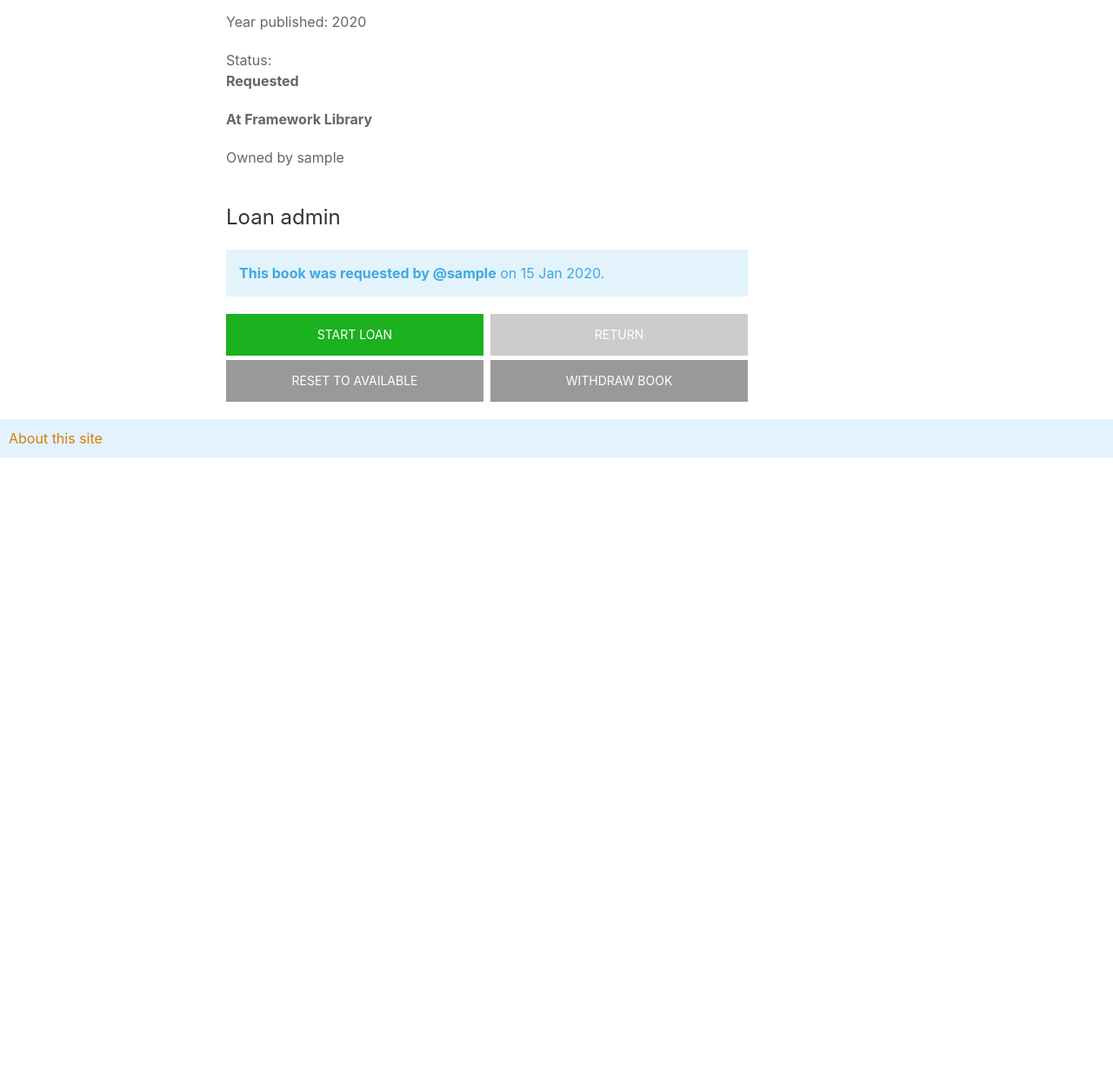
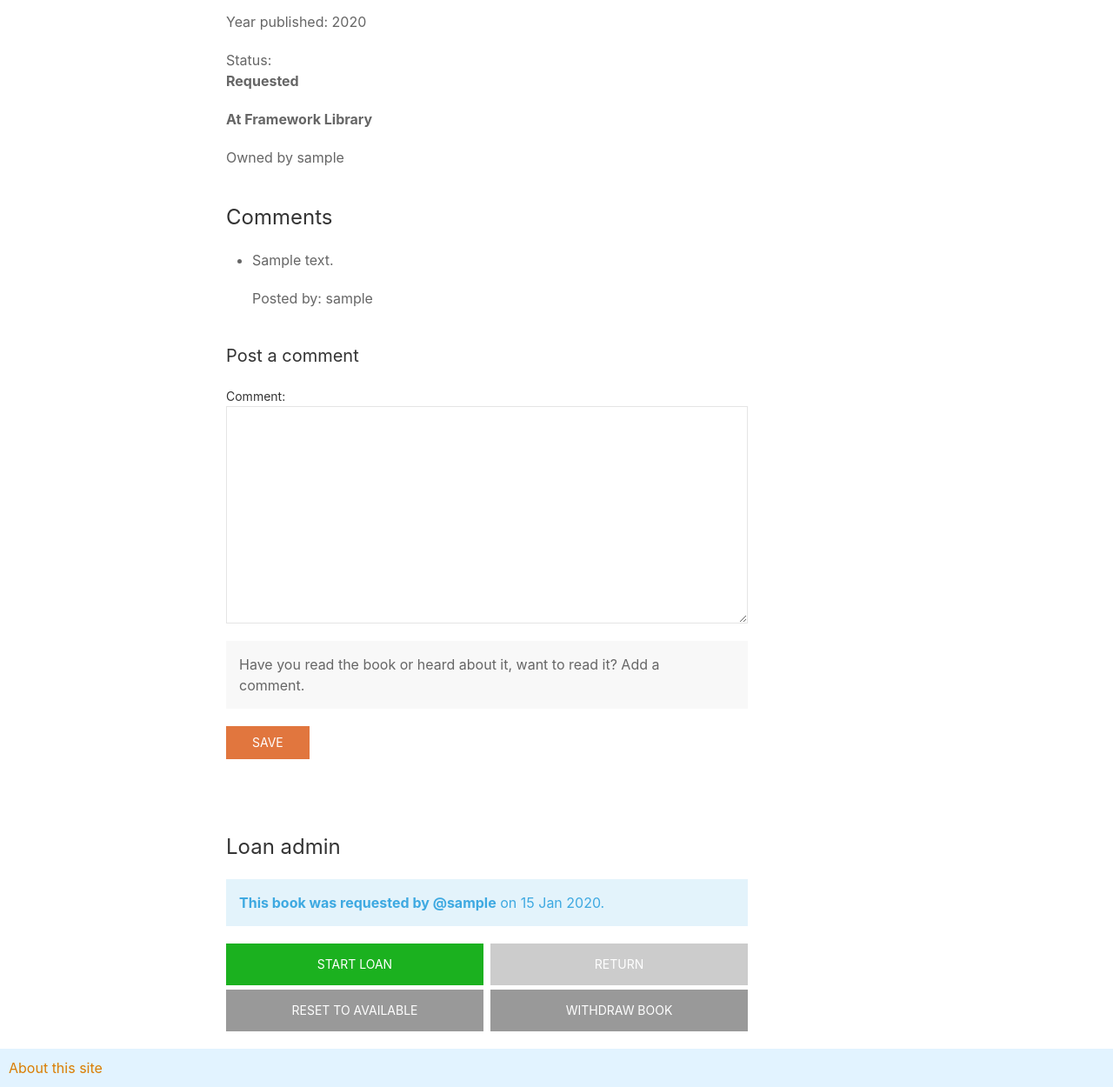
Before and after one commit to CodeHubOrg/bookxchange, a Django app: page /books/1/ in a window 1280 px wide. Shown: the part 744-1994 px from the top of the page at 87% size. Before the commit the page ends 1270 px from the top, so only its background shows below. Run offline with Django 3.2, Linux system fonts and the light colour scheme; a user stored in the database is signed in; tables that the repository leaves empty hold one stand-in row (values such as "Sample post"); grey boxes marked "Sample" are stand-in pictures.

Commit message:
add comments section to book detail page, logged in users can post comments

```diff
--- a/books/forms.py
+++ b/books/forms.py
@@ -7,7 +7,7 @@ from PIL import Image
 from django.conf import settings
 from django.core.files.uploadedfile import InMemoryUploadedFile
 from django import forms
-from .models import Book
+from .models import Book, Comment
 
 
 class PostBookForm(forms.ModelForm):
@@ -142,3 +142,15 @@ class PostBookForm(forms.ModelForm):
 
 class InvalidExtension(Exception):
     """Raise for invalid image extension"""
+
+
+class PostCommentForm(forms.ModelForm):
+
+    class Meta:
+        model = Comment
+        fields = (
+            "comment",
+        )
+        widgets = {
+            "comment": forms.Textarea(attrs={"class": "uk-textarea"})
+        }
--- a/books/models.py
+++ b/books/models.py
@@ -190,3 +190,16 @@ class BookHolder(models.Model):
     date_requested = models.DateTimeField(blank=True, null=True)
     date_borrowed = models.DateTimeField(blank=True, null=True)
     date_returned = models.DateTimeField(blank=True, null=True)
+
+class Comment(models.Model):
+    comment = models.TextField(
+        max_length=1000,
+        help_text="Have you read the book or heard about it, want to read it? Add a comment.",
+        null=True,
+    )
+    # @TODO decide what to do when a user is deleted; could have a 'former member' user?
+    # what when a book is deleted?
+    comment_author = models.ForeignKey(get_user_model(), on_delete=models.CASCADE)
+    comment_book = models.ForeignKey(Book, on_delete=models.CASCADE)
+    published_date = models.DateTimeField(blank=True, null=True)
+    last_updated = models.DateTimeField(auto_now_add=True, null=True)
--- a/books/urls.py
+++ b/books/urls.py
@@ -47,6 +47,7 @@ urlpatterns = [
         name="book_interest",
     ),
     path("<int:pk>/success", views.BookEmailSuccess.as_view(), name="email_success"),
+    path("<int:pk>/success_comment", views.BookCommentSuccess.as_view(), name="comment_success"),
     path("search", views.BookSearchResultsView.as_view(), name="search_results"),
     path("<int:pk>/", views.BookDetailView.as_view(), name="book_detail"),
     path(
--- a/books/views.py
+++ b/books/views.py
@@ -10,8 +10,8 @@ from django.utils.decorators import method_decorator
 from django.db.models import Q
 
 from bookx.context_processors import books_action
-from .models import Book, Category, LoanStatus
-from .forms import PostBookForm  # , RequestBookForm
+from .models import Book, Category, Comment, LoanStatus
+from .forms import PostBookForm, PostCommentForm  # , RequestBookForm
 from .notifications import (
     notify_owner_of_request,
     notify_of_loan_or_return,
@@ -106,10 +106,28 @@ class BookSuperCategoryView(BookCategoryView):
 
 class BookDetailView(TemplateView):
     template_name = "books/book_detail.html"
+    form_class = PostCommentForm
 
     def get(self, request, pk):
+        form = self.form_class()
+        comments = Comment.objects.filter(comment_book_id=pk)
+        # import ipdb
+        # ipdb.set_trace()
+        return render(request, self.template_name, {"form": form, "bookid": pk, "comments": comments})
 
-        return render(request, self.template_name)
+    def post(self, request, pk):
+        form = self.form_class(request.POST)
+        if form.is_valid():
+            comment = form.save(commit=False)
+            comment.published_date = timezone.now()
+            comment.comment_book = Book.objects.get(id=pk)
+            if request.user.is_authenticated:
+                comment.comment_author = request.user
+            comment.save()
+            return HttpResponseRedirect(
+            reverse_lazy("comment_success", kwargs={"pk": pk})
+        )
+        return render(request, self.template_name, {"form": form})
 
 
 class BaseLoanView(DetailView):
@@ -225,6 +243,10 @@ class BookInterest(BaseLoanView):
 class BookEmailSuccess(TemplateView):
     template_name = "books/success.html"
 
+
+class BookCommentSuccess(TemplateView):
+    template_name = "books/success_comment.html"
+
 class BookChangeStatus(TemplateView):
     template_name = "books/book_change_status.html"
 
--- a/templates/books/book_detail.html
+++ b/templates/books/book_detail.html
@@ -47,8 +47,6 @@
     {% if ct_book.year_published %}
     <p>Year published: {{ ct_book.year_published }}</p>
     {% endif %}
-
-
   </div>
 
   <div class="uk-container-expand uk-margin-top">
@@ -68,12 +66,56 @@
   {% if ct_book.at_framework %}<p><strong>At Framework Library</strong></p>{% endif %}
   <p>Owned by {{ ct_book.owner.username }}</p>
 
+
+  {% block comments %}
+    {% if comments %}
+      <h3>Comments</h3>
+      <ul class="uk-container-expand uk-margin-top">
+        {% for comment in comments  %}
+          <li>
+            <p>{{ comment.comment }}</p>
+            <p>Posted by: {{ comment.comment_author.username }}</p>
+          </li>
+        {% endfor %}
+      </ul>
+    {% endif %}
+
+    {% if user.is_authenticated %}
+    <h4>Post a comment</h4>
+    <form method="POST" class="uk-form  book__form maxw600">
+        {% csrf_token %}
+        {% for field in form %}
+          <div class="uk-form-row uk-margin">
+            <label for="{{ field.id_for_label }}" class="uk-form-label">{{ field.label }}: </label>
+            <div class="uk-form-controls">
+               {{ field }}
+               {% if field.errors %}
+                  <div class="uk-alert uk-alert-warning">
+                    {{ field.errors }}
+                  </div>
+               {% endif %}
+               {% if field.help_text %}
+                  <div class="uk-alert">
+                    {{ field.help_text }}
+                  </div>
+               {% endif %}
+            </div>
+          </div>
+        {% endfor %}
+        <button type="submit" class="uk-button uk-button-bookupdate">Save</button>
+    </form>
+    <p>&nbsp;</p>
+    {% endif %}
+
+  {% endblock %}
+
+
   {% if ct_book.status == 'AV' %}
 
     {% if user.is_authenticated %}
       <a class="uk-button uk-button-secondary maxw600" href="{% url 'book_request_item' pk=ct_book.id %}">Request this book</a>
     {% else %}
-      <a href="{% url 'login' %}">Log in to request this book</a>
+      <a href="{% url 'login' %}">Log in to request this book, or post a comment.</a>
     {% endif %}
 
   {% else %}
```
Also changed, not shown: templates/books/success_comment.html (added, +14 -0 lines), books/migrations/0022_auto_20200308_1154.py (added), books/migrations/0023_auto_20200308_1209.py (added).
